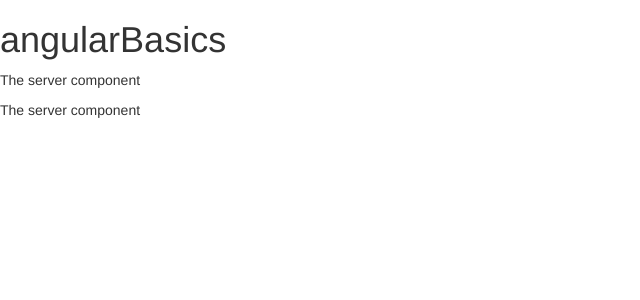
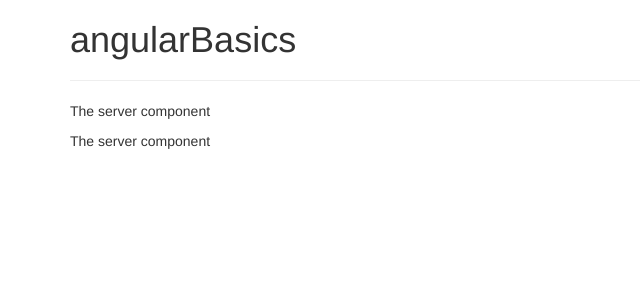
Before and after one commit to OussamaAlouat/angular-basics, an Angular app: page / in a window 1280 px wide. Shown: the top 300 px of the page, without its empty margins (0-640 px from the left). Built offline with nearby package versions, Linux system fonts and the light colour scheme.

Commit message:
Add some new html structure

```diff
--- a/src/app/app.component.html
+++ b/src/app/app.component.html
@@ -1,2 +1,9 @@
-<h1>{{title}}</h1>
-<app-servers></app-servers>
+<div class="container">
+  <div class="row">
+    <div class="col-xs-12">
+      <h1>{{title}}</h1>
+      <hr>
+      <app-servers></app-servers>
+    </div>
+  </div>
+</div>
```
